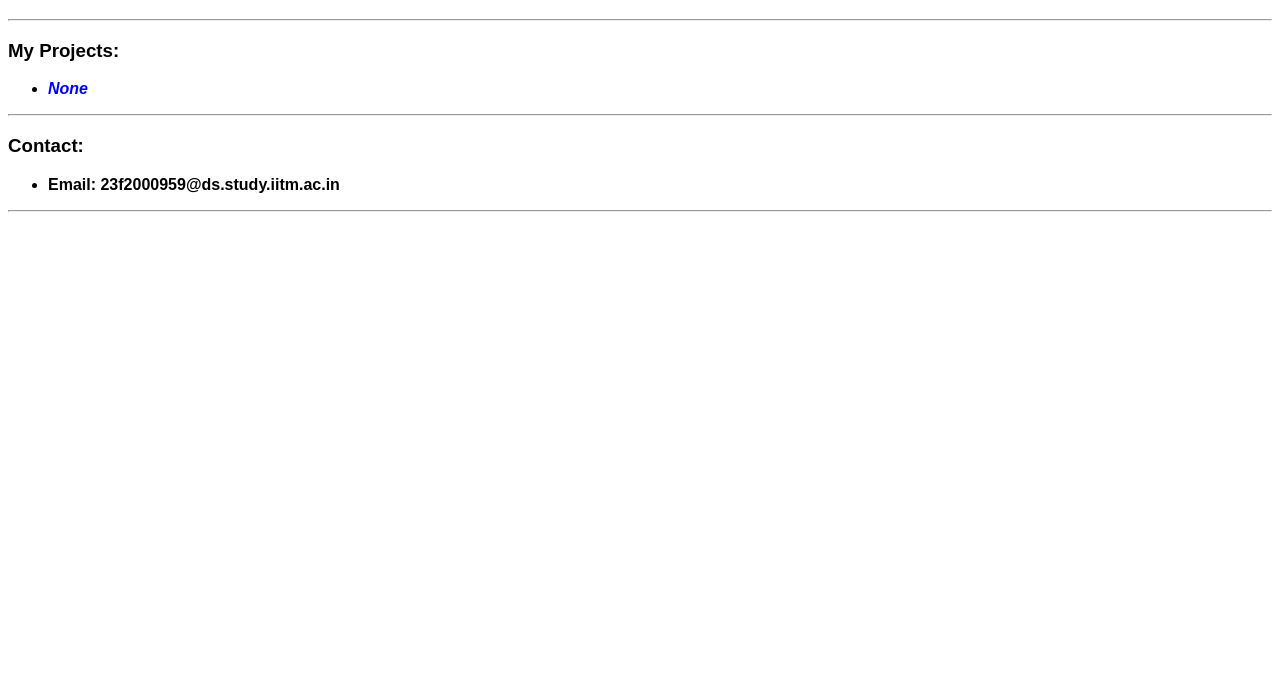
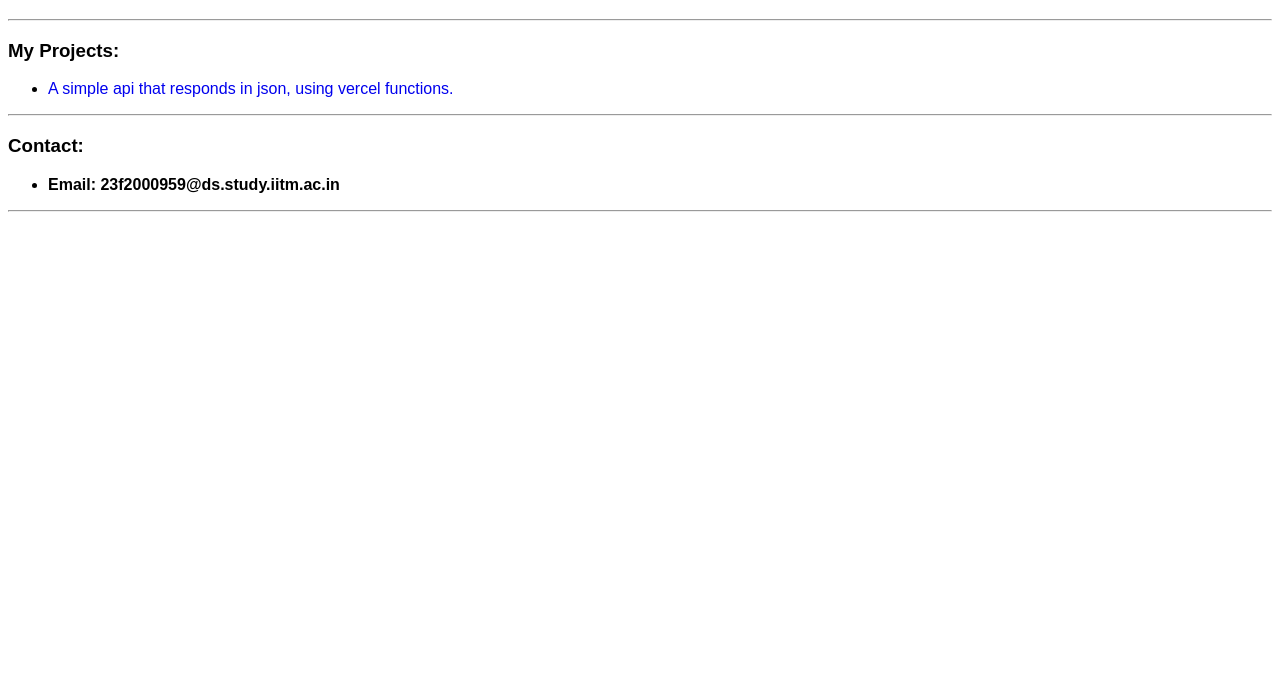
Before and after one commit to student2300/student2300.github.io, a plain HTML site: page index.html in a window 1280 px wide. Shown: the part 61-742 px from the top of the page. Drawn offline with Linux system fonts and the light colour scheme.

Commit message:
change(update): Added a project in my projects

```diff
--- a/index.html
+++ b/index.html
@@ -12,7 +12,7 @@
     <hr>
     <h3>My Projects:</h3>
     <ul>
-        <li><a href="#"><i><strong>None</strong></i></a></li>
+        <li><a href="https://getmarks-api.vercel.app">A simple api that responds in json, using vercel functions.</a></li>
     </ul>
     <hr>
     <h3>Contact:</h3>
```
